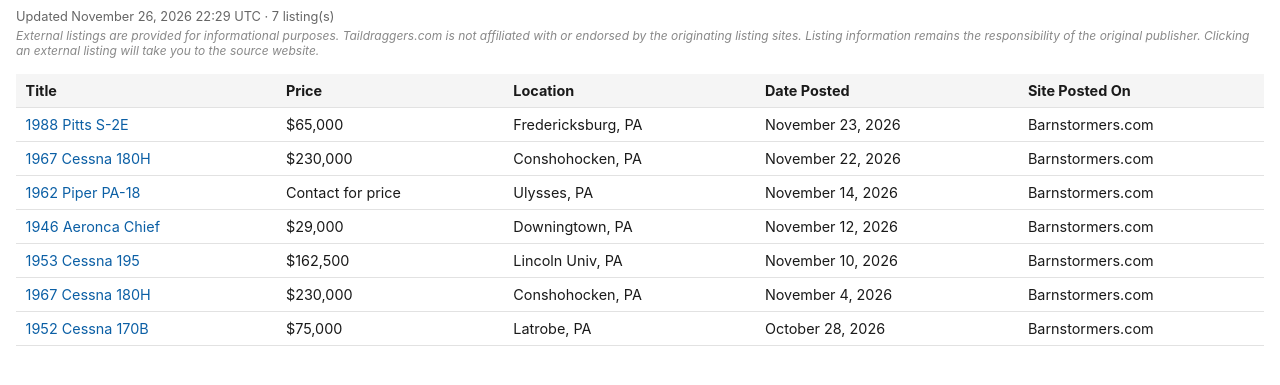
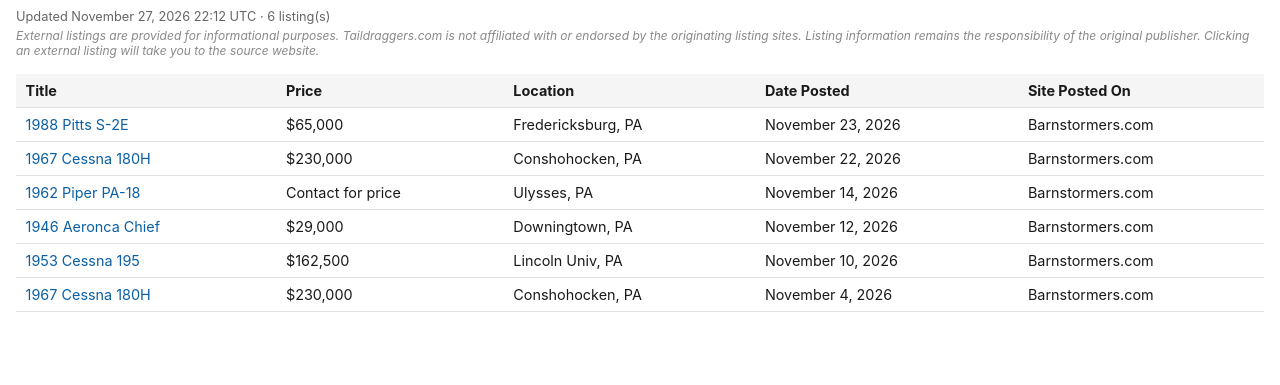
Before and after one commit to taildraggers/pennsylvania, a plain HTML site: page docs/index.html in a window 1280 px wide. Shown: the part 43-428 px from the top of the page. Drawn offline with Linux system fonts and the light colour scheme.

Commit message:
Update Pennsylvania listings (2026-11-27)

```diff
--- a/docs/index.html
+++ b/docs/index.html
@@ -58,7 +58,7 @@
 </head>
 <body>
   <h1>Taildragger Ads in Pennsylvania</h1>
-  <div class="updated">Updated November 26, 2026 22:29 UTC &middot; 7 listing(s)</div>
+  <div class="updated">Updated November 27, 2026 22:12 UTC &middot; 6 listing(s)</div>
   <div class="disclaimer">External listings are provided for informational purposes. Taildraggers.com is not affiliated with or endorsed by the originating listing sites. Listing information remains the responsibility of the original publisher. Clicking an external listing will take you to the source website.</div>
   <table>
     <thead>
@@ -71,7 +71,6 @@
         <tr><td><a href="https://www.barnstormers.com/classified-2083406-1946-Aeronca-Chief.html" target="_blank" rel="noopener noreferrer">1946 Aeronca Chief</a></td><td>$29,000</td><td>Downingtown, PA</td><td>November 12, 2026</td><td>Barnstormers.com</td></tr>
         <tr><td><a href="https://www.barnstormers.com/classified-2075572-1953-Cessna-195.html" target="_blank" rel="noopener noreferrer">1953 Cessna 195</a></td><td>$162,500</td><td>Lincoln Univ, PA</td><td>November 10, 2026</td><td>Barnstormers.com</td></tr>
         <tr><td><a href="https://www.barnstormers.com/classified-2071046-1967-Cessna-180H.html" target="_blank" rel="noopener noreferrer">1967 Cessna 180H</a></td><td>$230,000</td><td>Conshohocken, PA</td><td>November 4, 2026</td><td>Barnstormers.com</td></tr>
-        <tr><td><a href="https://www.barnstormers.com/classified-2080636-1952-Cessna-170B.html" target="_blank" rel="noopener noreferrer">1952 Cessna 170B</a></td><td>$75,000</td><td>Latrobe, PA</td><td>October 28, 2026</td><td>Barnstormers.com</td></tr>
     </tbody>
   </table>
 <script>
```
